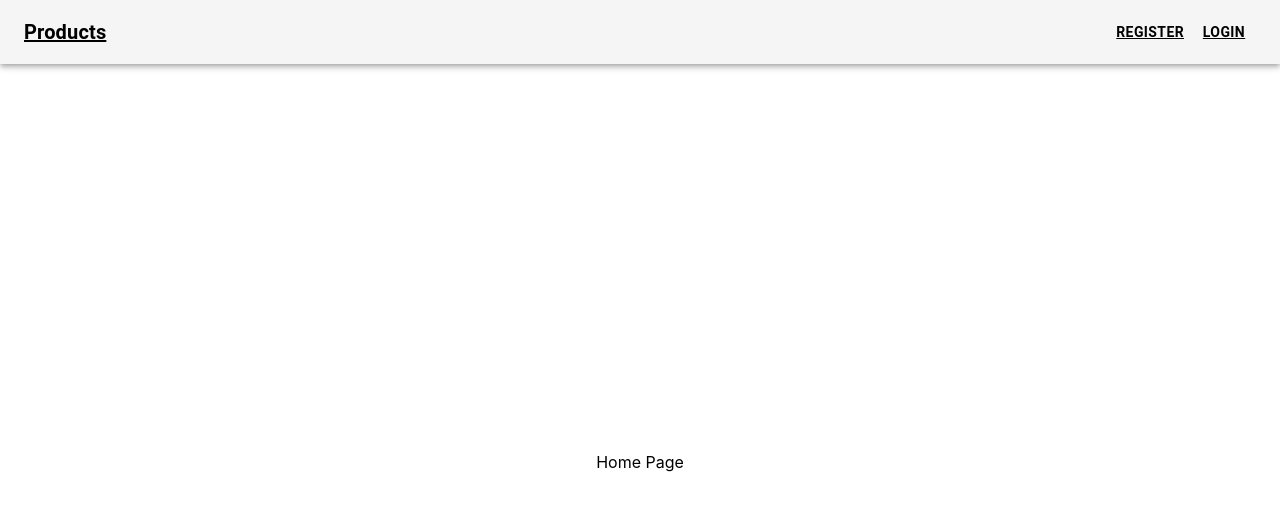
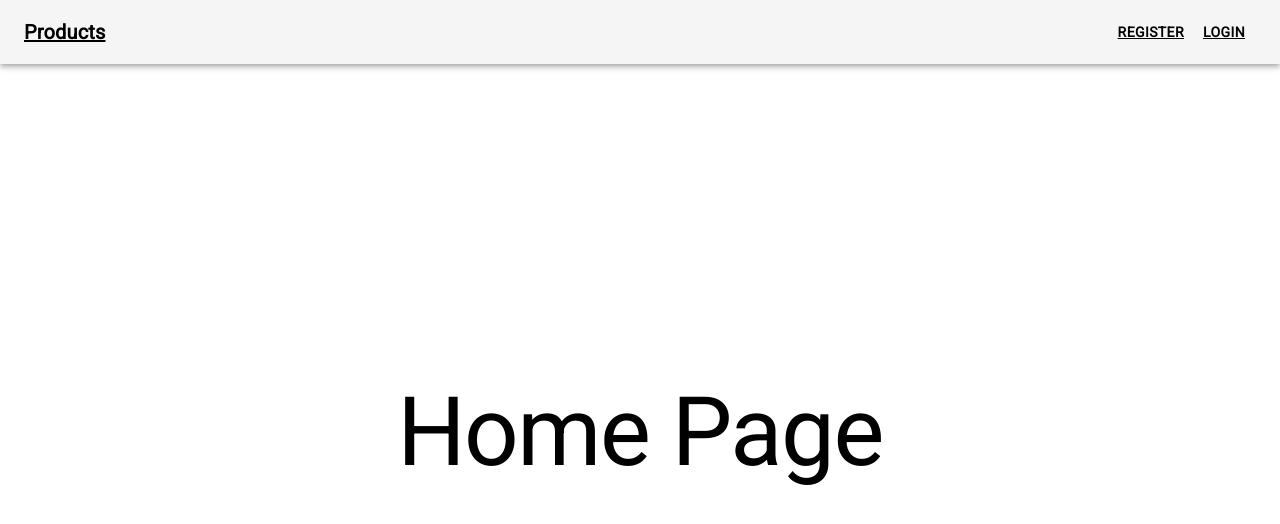
Before and after one commit to romanmashkovskiy/promotion-react-client, a React (Create React App) app: page / in a window 1280 px wide. Shown: the top 524 px of the page. Built offline with nearby package versions, Linux system fonts and the light colour scheme; no server answers.

Commit message:
app view update

```diff
--- a/src/UI/Container.js
+++ b/src/UI/Container.js
@@ -2,7 +2,7 @@ import styled from 'styled-components';
 
 const Container = styled.div`
     width: 100%;
-    min-height: calc(100vh - 64px);
+    height: calc(100vh - 64px);
     display: flex;
     align-items: center;
     justify-content: center;
--- a/src/components/HomePage/index.js
+++ b/src/components/HomePage/index.js
@@ -1,9 +1,12 @@
 import React from 'react';
 import Container from '../../UI/Container';
+import Typography from '@material-ui/core/Typography';
 
 const HomePage = () => (
     <Container>
-        Home Page
+        <Typography variant="h1" component="h2">
+            Home Page
+        </Typography>
     </Container>
 );
 
--- a/src/components/ProductPage/index.js
+++ b/src/components/ProductPage/index.js
@@ -17,6 +17,13 @@ import Typography from '@material-ui/core/Typography';
 import ExpansionPanel from '@material-ui/core/ExpansionPanel';
 import ExpansionPanelSummary from '@material-ui/core/ExpansionPanelSummary';
 import ExpansionPanelDetails from '@material-ui/core/ExpansionPanelDetails';
+import List from '@material-ui/core/List';
+import ListItem from '@material-ui/core/ListItem';
+import Divider from '@material-ui/core/Divider';
+import ListItemText from '@material-ui/core/ListItemText';
+import ListItemAvatar from '@material-ui/core/ListItemAvatar';
+import Avatar from '@material-ui/core/Avatar';
+import AvatarPlaceholder from '../../images/avatar.png';
 
 const useStyles = makeStyles(() => ({
     root: {
@@ -105,10 +112,10 @@ const ProductPage = ({ match }) => {
         return (
             <Container>
                 <div style={{ marginBottom: '50px' }}>
-                    <Typography variant="h4" gutterBottom>
+                    <Typography variant='h4' gutterBottom>
                         title: {currentProduct.title}
                     </Typography>
-                    <Typography variant="body1" gutterBottom>
+                    <Typography variant='body1' gutterBottom>
                         description: {currentProduct.description}
                     </Typography>
 
@@ -129,22 +136,41 @@ const ProductPage = ({ match }) => {
                     <div className={classes.reviews}>
                         <ExpansionPanel>
                             <ExpansionPanelSummary
-                                expandIcon={<i className="fas fa-chevron-down"/>}
-                                aria-controls="panel1a-content"
-                                id="panel1a-header"
+                                expandIcon={<i className='fas fa-chevron-down'/>}
+                                aria-controls='panel1a-content'
+                                id='panel1a-header'
                             >
                                 <Typography>Reviews</Typography>
                             </ExpansionPanelSummary>
                             <ExpansionPanelDetails>
                                 {currentProduct.reviews.length > 0
-                                ?
+                                    ?
                                     <ol>
                                         {currentProduct.reviews.map(review => (
-                                            <li key={review.id}>
-                                                <div>posted by - {review.user.userName}</div>
-                                                <div>rating - {review.rating}</div>
-                                                <div>text - {review.text}</div>
-                                            </li>
+                                            <List className={classes.root}>
+                                                <ListItem alignItems='flex-start'>
+                                                    <ListItemAvatar>
+                                                        <Avatar alt='user avatar' src={AvatarPlaceholder}/>
+                                                    </ListItemAvatar>
+                                                    <ListItemText
+                                                        primary={`Rating - ${review.rating}`}
+                                                        secondary={
+                                                            <React.Fragment>
+                                                                <Typography
+                                                                    component='span'
+                                                                    variant='body2'
+                                                                    className={classes.inline}
+                                                                    color='textPrimary'
+                                                                >
+                                                                    {review.user.userName}
+                                                                </Typography>
+                                                                {` - ${review.text}`}
+                                                            </React.Fragment>
+                                                        }
+                                                    />
+                                                </ListItem>
+                                                <Divider variant='inset' component='li'/>
+                                            </List>
                                         ))}
                                     </ol>
                                     :
--- a/src/index.css
+++ b/src/index.css
@@ -1,8 +1,8 @@
+@import url('https://fonts.googleapis.com/css?family=Roboto&display=swap');
+
 body {
     margin: 0;
-    font-family: -apple-system, BlinkMacSystemFont, "Segoe UI", "Roboto", "Oxygen",
-    "Ubuntu", "Cantarell", "Fira Sans", "Droid Sans", "Helvetica Neue",
-    sans-serif;
+    font-family: 'Roboto', sans-serif;
     -webkit-font-smoothing: antialiased;
     -moz-osx-font-smoothing: grayscale;
 }
@@ -10,6 +10,10 @@ body {
 code {
     font-family: source-code-pro, Menlo, Monaco, Consolas, "Courier New",
     monospace;
+}
+
+* {
+    box-sizing: border-box;
 }
 
 a {
```
Also changed, not shown: src/images/avatar.png (added).
